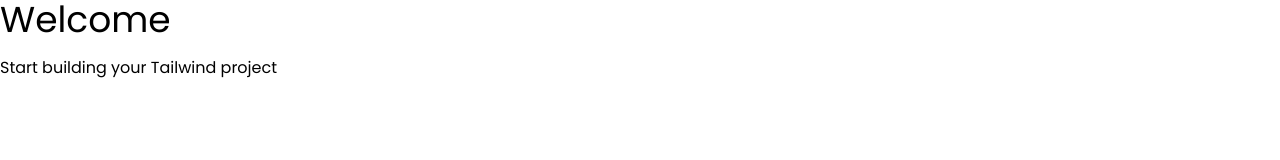
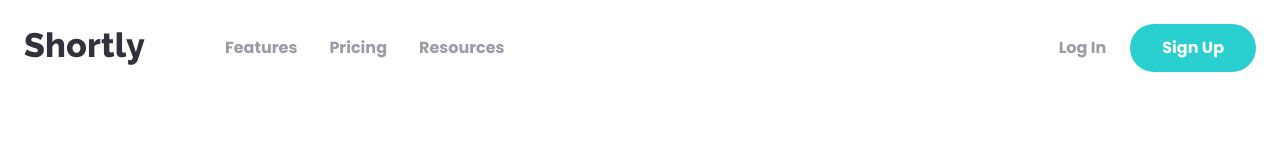
Before and after one commit to SuperPsycho4347/Website-Projects, a website: page Shortly Website/index.html in a window 1280 px wide. Drawn offline with Linux system fonts and the light colour scheme.

Commit message:
added ther initial navbar.

```diff
--- a/Shortly Website/index.html
+++ b/Shortly Website/index.html
@@ -12,7 +12,29 @@
     <title>Shortly</title>
   </head>
   <body>
-    <h1 class="text-4xl mb-4">Welcome</h1>
-    <p>Start building your Tailwind project</p>
+    <!-- Nav Container -->
+    <nav class="relative container mx-auto p-6">
+      <!-- Flex Container For All Items-->
+      <div class="flex items-center justify-between">
+        <!-- Flex Container For Logo -->
+        <div class="flex items-center space-x-20">
+          <!-- Logo -->
+          <img src="./images/logo.svg" alt="">
+          <!-- Left Menu -->
+          <div class="hidden space-x-8 font-bold lg:flex">
+            <a href="#" class="text-grayishViolet hover:text-veryDarkViolet">Features</a>
+            <a href="#" class="text-grayishViolet hover:text-veryDarkViolet">Pricing</a>
+            <a href="#" class="text-grayishViolet hover:text-veryDarkViolet">Resources</a>
+          </div>
+        </div>
+        <!-- Right Menu -->
+        <div class="hidden items-center space-x-6 font-bold text-grayishViolet lg:flex">
+          <div class="hover:text-veryDarkViolet">Log In</div>
+          <div class="px-8 py-3 font-bold text-white bg-cyan rounded-full hover:opacity-70">Sign Up</div>
+        </div>
+        <!-- To Do: Hamburger Menu -->
+      </div>
+      <!-- To Do: Mobile Menu -->
+    </nav>
   </body>
 </html>
```
Also changed, not shown: Shortly Website/css/style.css.
